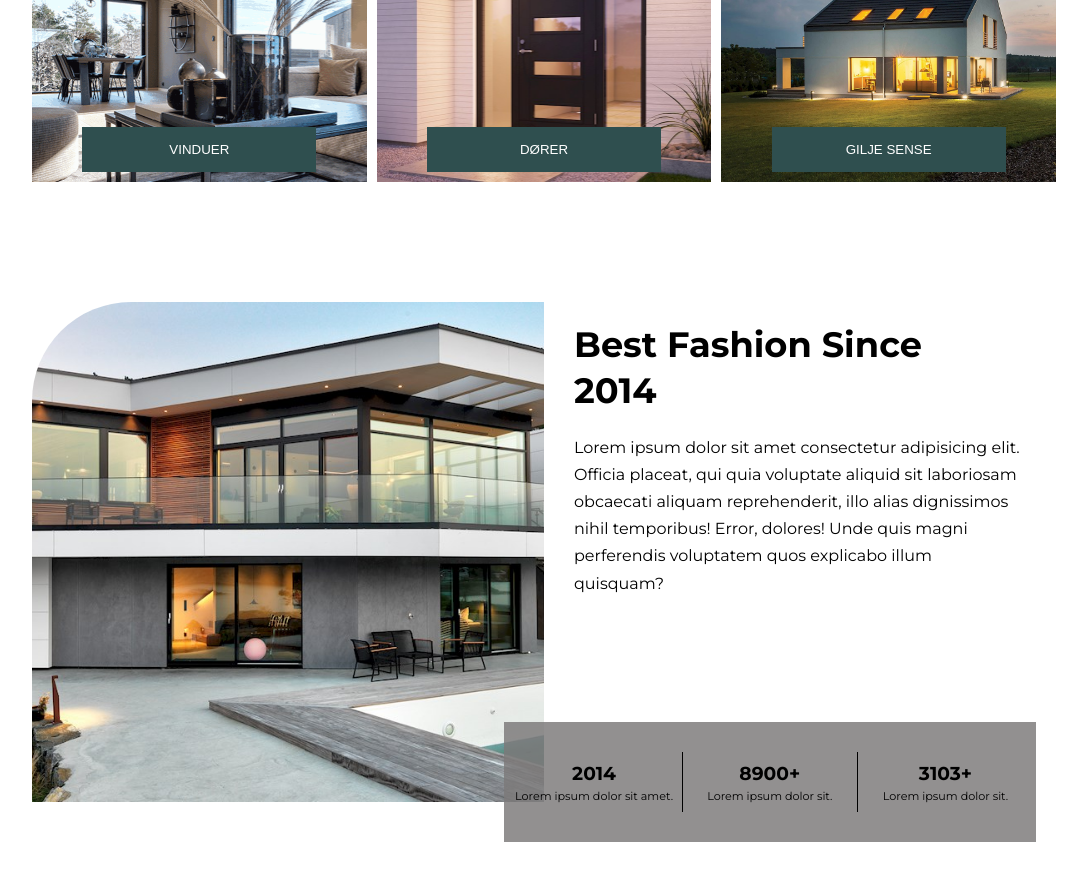
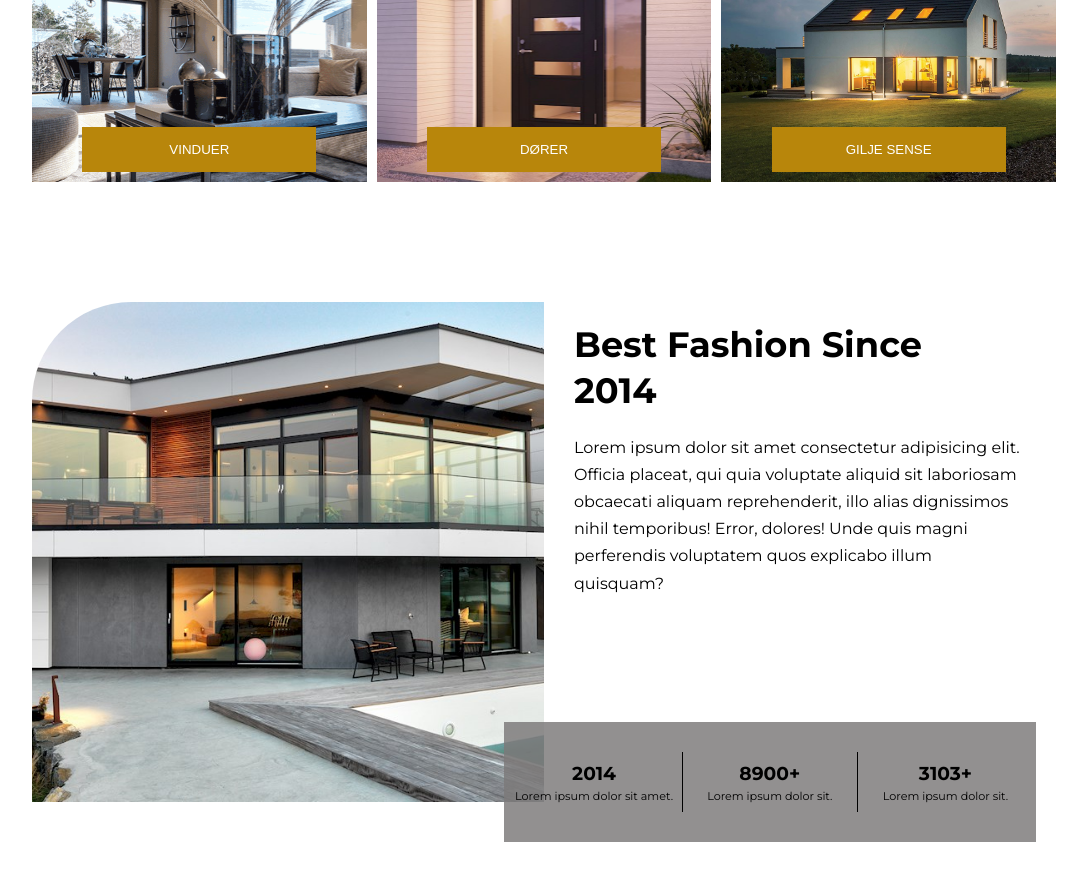
Before and after one commit to DevrMichael/dovre-vinduer, a React (Create React App) app: page / in a window 1280 px wide. Shown: the part 1000-1881 px from the top of the page, without its empty margins (96-1183 px from the left). Built offline with nearby package versions, Linux system fonts and the light colour scheme.

Commit message:
Add secondary button

```diff
--- a/src/index.css
+++ b/src/index.css
@@ -50,6 +50,15 @@ header > div > button {
 .primaryButton {
   padding: 15px 15px;
   background-color: darkslategray;
+  color: white;
+  text-transform: uppercase;
+  border: none;
+  cursor: pointer;
+  text-align: center;
+}
+.secondaryButton{
+  padding: 15px 15px;
+  background-color: darkgoldenrod;
   color: white;
   text-transform: uppercase;
   border: none;
--- a/src/pages/Home.js
+++ b/src/pages/Home.js
@@ -30,13 +30,13 @@ function Home() {
         </div>
         <div className="bottom-features">
           <div>
-            <button className="primaryButton">Vinduer</button>
+            <button className="secondaryButton">Vinduer</button>
           </div>
           <div>
-            <button className="primaryButton">Dører</button>
+            <button className="secondaryButton">Dører</button>
           </div>
           <div>
-            <button className="primaryButton">Gilje Sense</button>
+            <button className="secondaryButton">Gilje Sense</button>
           </div>
         </div>
       </div>
```
